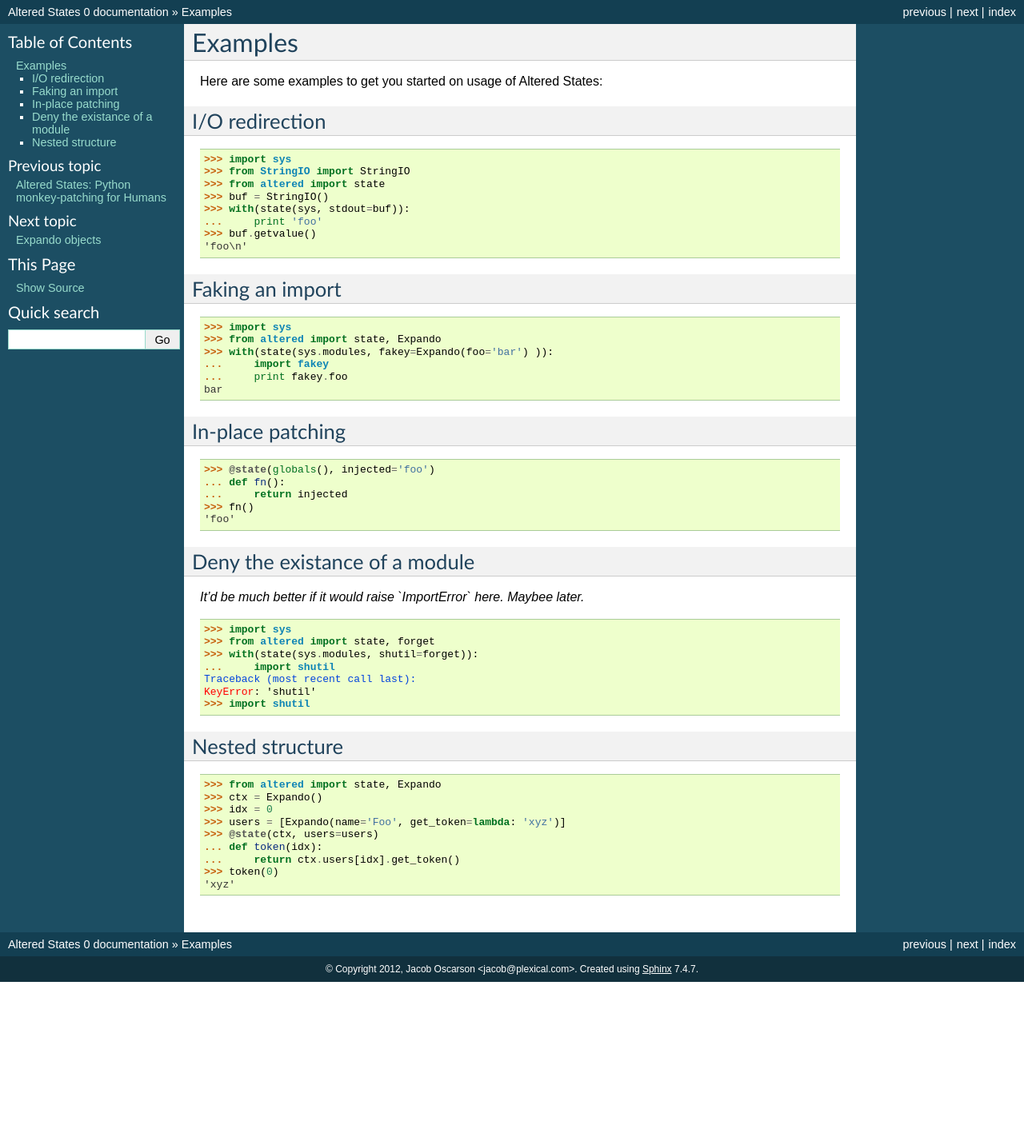
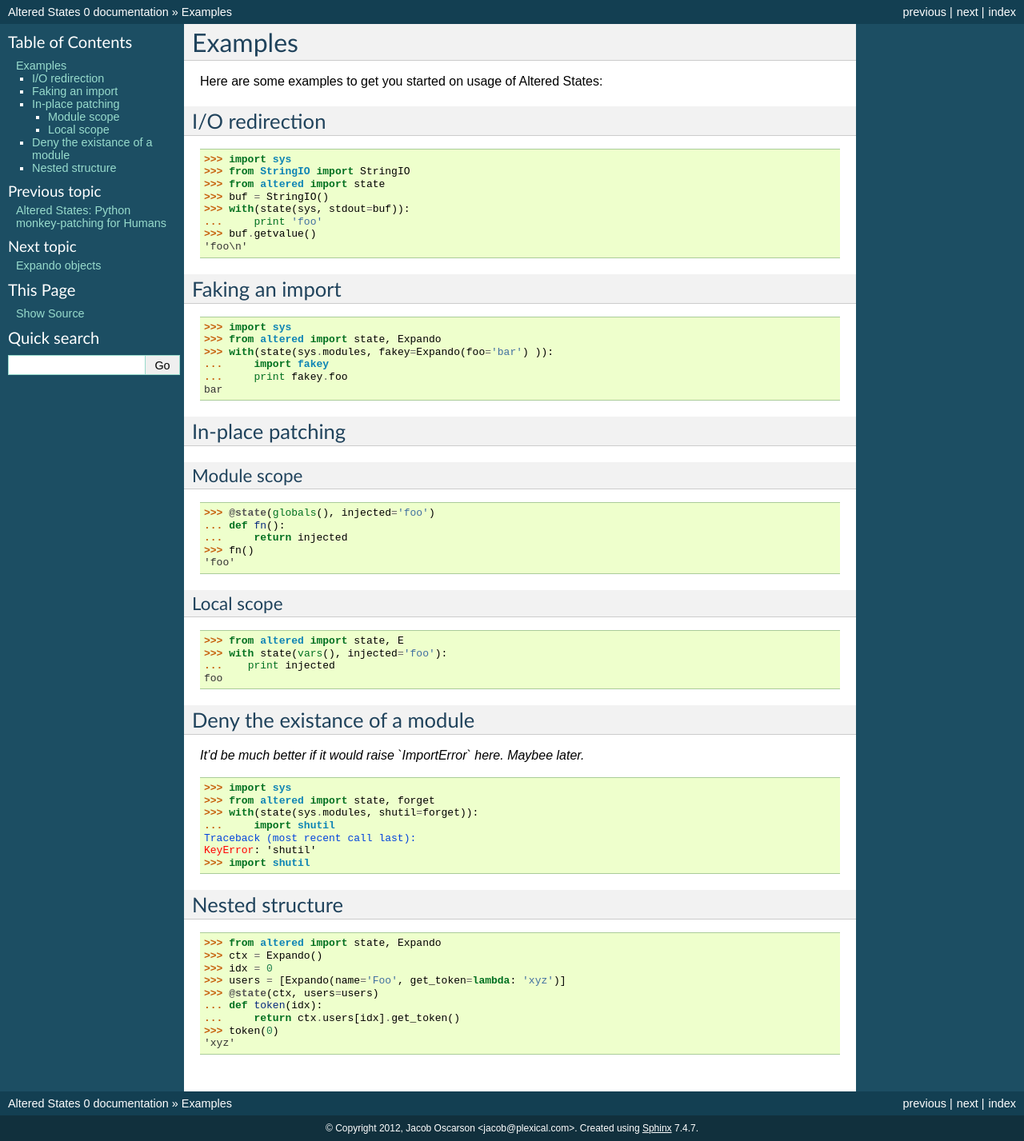
Before and after one commit to Plexical/altered.states, a Sphinx documentation site: the page built from docs/examples.rst, in a window 1280 px wide. Shown: the whole page at 80% size. Built offline with Sphinx 7.4.7, drawn with Linux system fonts in a browser that asks for light colours; before the commit the page ends 1228 px from its top, so only the background shows below that.

Commit message:
Added local scoping example

```diff
--- a/docs/examples.rst
+++ b/docs/examples.rst
@@ -29,11 +29,22 @@ Faking an import
 In-place patching
 -----------------
 
+Module scope
+~~~~~~~~~~~~
+
     >>> @state(globals(), injected='foo')
     ... def fn():
     ...     return injected
     >>> fn()
     'foo'
+
+Local scope
+~~~~~~~~~~~
+
+    >>> from altered import state, E
+    >>> with state(vars(), injected='foo'):
+    ...    print injected
+    foo
 
 Deny the existance of a module
 ------------------------------
```
Also changed, not shown: 1 other file.
